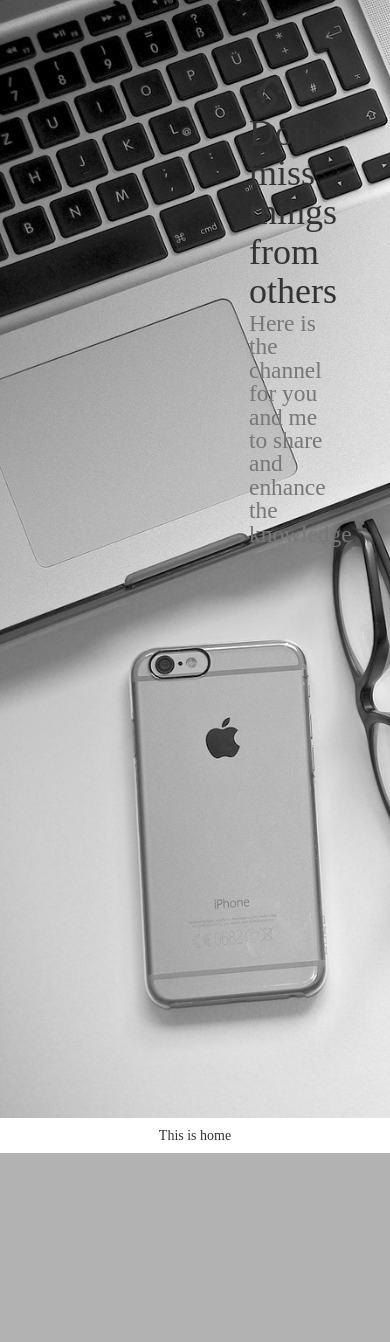
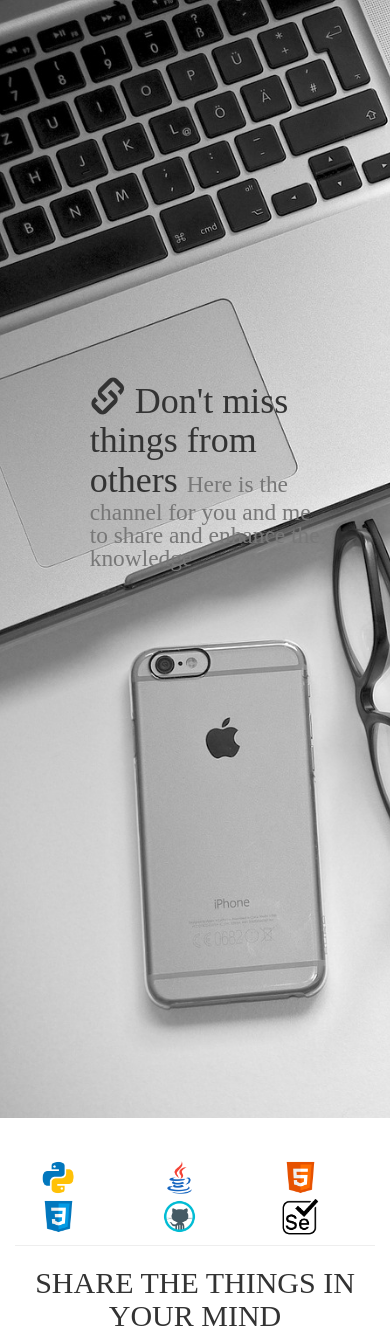
Before and after one commit to lil2/commten, a Django app: page / in a window 390 px wide. Shown: the part 50-1392 px from the top of the page. Before the commit the page ends 1203 px from the top, so only its background shows below. Run offline with Django 3.2, Linux system fonts and the light colour scheme; some libraries are stand-ins or nearby versions.

Commit message:
add media query to index_inner-text and logo icon

```diff
--- a/blogapp/static/custom_css/my_css.css
+++ b/blogapp/static/custom_css/my_css.css
@@ -72,25 +72,69 @@ html, body {
     position: relative;
 }
 
-#index_inner-text {
-    margin: 20% 10% 50% 60%;
+@media only screen and (min-width: 1261px) {
+    #index_inner-text {
+        width: 40%;
+        left: 55%;
+        top: 25%;
+        font-size: 20%;
+        position: relative;
+    }
+}
+@media only screen and (max-width: 1260px) and (min-width: 1160px){
+    #index_inner-text {
+        width: 100%;
+        top:40%;
+        left:3%;
+        position: relative;
+    }
+}
+
+@media only screen and (max-width: 1159px){
+    #index_inner-text {
+        width: 60%;
+        margin:auto;
+        top:32%;
+        left:3%;
+        position: relative;
+    }
+}
+
+/*  adding grid style for language logo in index page */
+
+.grid-inside {
+    max-width: 800px;
+    margin: 0 auto;
+}
+
+.grid-inside-logo{
+    width: 10%;
+    margin: 0 2.5%;
+}
+
+@media only screen and (max-width: 500px){
+    .grid-inside-logo {
+        width: 10%;
+        margin: 0 10%;
+    }
 }
 
 
-/*  Override Bootstrap container */
 
+/*  Setting border style for find people section */
 
 
 .bs-callout{
   padding: 20px;
   margin: 20px 0;
   border: 1px solid #eee;
-  border-left-width: 5px;
-  border-radius: 3px;
+  border-left-width: 4px;
+  border-radius: 20px;
 }
 
 .bs-callout-info{
-  border-left-color: #1b80ee;
+  border-left-color: #913421;
+
 }
 
 .wmd-panel{
--- a/blogapp/static/custom_js/my_js.js
+++ b/blogapp/static/custom_js/my_js.js
@@ -31,3 +31,10 @@ function follow_btn(caller) {
         }
     });
 }
+
+//alert testing
+$(function () {
+    $('#album').click(function () {
+    alert('Welcome to you album!');
+    });
+})
--- a/blogapp/templates/blogapp/base.html
+++ b/blogapp/templates/blogapp/base.html
@@ -50,7 +50,7 @@
         <li class="active"><a href="{% url 'home_page' %}">Home</a></li>
         <li><a href="{% url 'posts' %}">Post</a></li>
         <li><a href="{% url 'music' %}">Music</a></li>
-        <li><a href="#">Album</a></li>
+        <li><a href="#" id="album">Album</a></li>
         <li><a href="{% url 'follow' %}">Find People</a></li>
         <li><a href="#">Welcome, {{ user.username }}. Thanks for logging in.</a></li>
         <a href="{% url 'logout' %}" class="btn btn-primary btn-sm navbar-btn pull-right">Logout</a>
--- a/blogapp/templates/blogapp/home.html
+++ b/blogapp/templates/blogapp/home.html
@@ -7,12 +7,9 @@
 
 <div id="index-pic">
     <div id="index_inner-text">
-        <div class="col-md-12">
-            <h1><span class="glyphicon glyphicon-link"></span> Don't miss things from others
-                <small>Here is the channel for you and me to share and enhance the knowledge</small>
-            </h1>
-        </div>
-
+        <h1><span class="glyphicon glyphicon-link"></span> Don't miss things from others
+            <small>Here is the channel for you and me to share and enhance the knowledge</small>
+        </h1>
     </div>
 </div>
 
@@ -20,7 +17,22 @@
 <!-- Home Page Content -->
 
 <div class="container">
-    <h5 class="text-center">This is home</h5>
+    <div class="page-header">
+        <div class="row">
+            <div class="grid-inside">
+                <img class="grid-inside-logo" src="{% static 'img/Python.png' %}" title="python">
+                <img class="grid-inside-logo" src="{% static 'img/Java Coffee cup Logo.png' %}" title="java">
+                <img class="grid-inside-logo" src="{% static 'img/Html 5.png' %}" title="html5">
+                <img class="grid-inside-logo" src="{% static 'img/CSS3.png' %}" title="css3">
+                <img class="grid-inside-logo" src="{% static 'img/GitHub.png' %}" title="github">
+                <img class="grid-inside-logo" src="{% static 'img/Selenium.png' %}" title="selenium">
+            </div>
+        </div>
+    </div>
+
+    <h2 class="text-center">
+        SHARE THE THINGS IN YOUR MIND
+    </h2>
 
 </div>
 {% endblock %}
--- a/blogapp/templates/blogapp/music.html
+++ b/blogapp/templates/blogapp/music.html
@@ -14,4 +14,5 @@
         </div>
     </div>
 </div>
+
 {% endblock %}
```
Also changed, not shown: blogapp/templates/blogapp/detail.html (+12 -0 lines), blogapp/static/img/CSS3.png (added), blogapp/static/img/GitHub.png (added), blogapp/static/img/Html 5.png (added), blogapp/static/img/Java Coffee Cup Logo.png (added), blogapp/static/img/Python.png (added), blogapp/static/img/Selenium.png (added).
